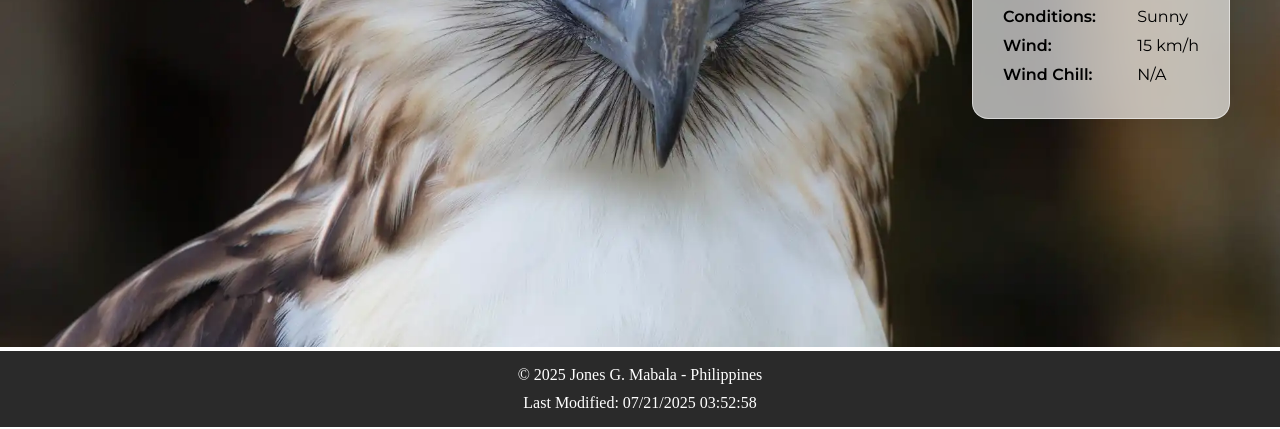
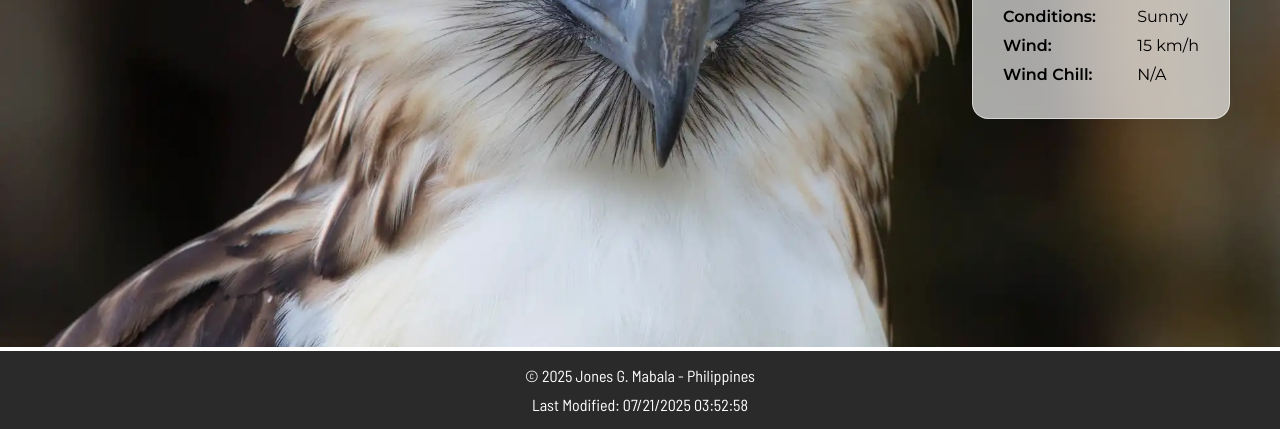
Before and after one commit to celestialhaven/wdd131, a plain HTML site: page place.html in a window 1280 px wide. Shown: the part 631-1060 px from the top of the page. Drawn offline with Linux system fonts and the light colour scheme.

Commit message:
week03 commit

```diff
--- a/styles/place.css
+++ b/styles/place.css
@@ -107,6 +107,7 @@ footer {
     display: flex;
     flex-direction: column;
     justify-content: center;
+    font-family: var(--main-font);
     align-items: center;
     background: #2a2a2a;
     padding: 10px;
```
